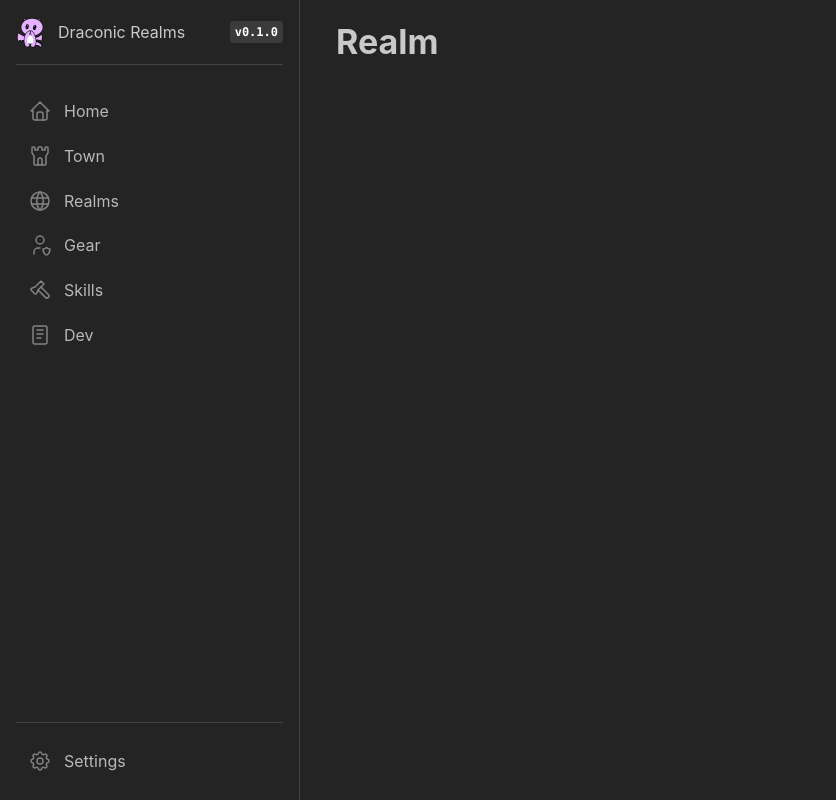
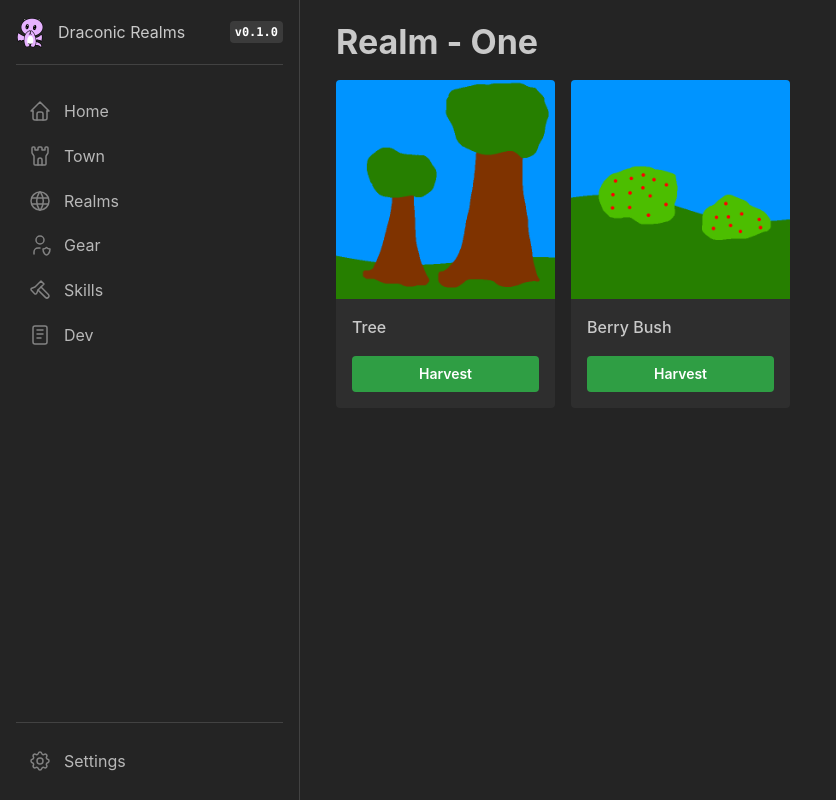
Before and after one commit to BlakeIsMyWaifu/Draconic-Realms, a React (Vite) app: page /realm in a window 1280 px wide. Shown: the whole page, without its empty margins (0-836 px from the left). Built offline with nearby package versions, Linux system fonts and the light colour scheme.

Commit message:
✨ Activity Cards

```diff
--- a/src/components/Navbar/Navbar.module.css
+++ b/src/components/Navbar/Navbar.module.css
@@ -49,3 +49,9 @@
   color: var(--mantine-color-dark-2);
   margin-right: var(--mantine-spacing-sm);
 }
+
+.activitySection {
+  padding-top: var(--mantine-spacing-md);
+  margin-top: var(--mantine-spacing-md);
+  border-top: 1px solid var(--mantine-color-dark-4);
+}
--- a/src/components/Navbar/Navbar.tsx
+++ b/src/components/Navbar/Navbar.tsx
@@ -1,4 +1,4 @@
-import { Box, Code, Group, Image, Stack, Text } from '@mantine/core'
+import { Box, Code, Group, Image, Progress, Stack, Text } from '@mantine/core'
 import {
 	IconAxe,
 	IconHome,
@@ -11,12 +11,11 @@ import {
 } from '@tabler/icons-react'
 import { Link, type LinkProps } from '@tanstack/react-router'
 import { version } from '~/../package.json'
+import type { ResourceNode } from '~/data/realms'
 import { useRealmStore } from '~/state/useRealmStore'
 import classes from './Navbar.module.css'
 
 export default function NavbarSimple() {
-	const isDev = process.env.NODE_ENV === 'development'
-
 	const activeRealm = useRealmStore(state => state.active)
 
 	return (
@@ -30,23 +29,7 @@ export default function NavbarSimple() {
 					<Code fw={700}>v{version}</Code>
 				</Group>
 
-				{activeRealm ? (
-					<>
-						<NavLink name='Realm' icon={IconWorld} link='/realm' />
-						<NavLink name='Gear' icon={IconUserShield} link='/realmGear' />
-						<NavLink name='Skills' icon={IconAxe} link='/skills' />
-					</>
-				) : (
-					<>
-						<NavLink name='Home' icon={IconHome} link='/' />
-						<NavLink name='Town' icon={IconTower} link='/town' />
-						<NavLink name='Realms' icon={IconWorld} link='/realms' />
-						<NavLink name='Gear' icon={IconUserShield} link='/gear' />
-						<NavLink name='Skills' icon={IconAxe} link='/skills' />
-					</>
-				)}
-
-				{isDev && <NavLink name='Dev' icon={IconNotes} link='/dev' />}
+				{activeRealm ? <RealmNavbar /> : <MainNavbar />}
 			</Box>
 
 			<Box pt='md' mt='md' className={classes.footer}>
@@ -70,3 +53,56 @@ function NavLink({ name, icon: Icon, link }: NavLinkProps) {
 		</Link>
 	)
 }
+
+function DevLink() {
+	const isDev = process.env.NODE_ENV === 'development'
+	return isDev ? <NavLink name='Dev' icon={IconNotes} link='/dev' /> : null
+}
+
+function MainNavbar() {
+	return (
+		<>
+			<NavLink name='Home' icon={IconHome} link='/' />
+			<NavLink name='Town' icon={IconTower} link='/town' />
+			<NavLink name='Realms' icon={IconWorld} link='/realms' />
+			<NavLink name='Gear' icon={IconUserShield} link='/gear' />
+			<NavLink name='Skills' icon={IconAxe} link='/skills' />
+			<DevLink />
+		</>
+	)
+}
+
+function RealmNavbar() {
+	const activity = useRealmStore(state => state.activity)
+	const activityList = Object.values(activity)
+
+	return (
+		<>
+			<NavLink name='Realm' icon={IconWorld} link='/realm' />
+			<NavLink name='Gear' icon={IconUserShield} link='/realmGear' />
+			<NavLink name='Skills' icon={IconAxe} link='/skills' />
+			<DevLink />
+
+			<Stack className={classes.activitySection}>
+				{!!activityList.length &&
+					activityList.map(resource => <Activity key={resource.name} resource={resource} />)}
+			</Stack>
+		</>
+	)
+}
+
+type ActivityProps = {
+	resource: ResourceNode
+}
+
+function Activity({ resource }: ActivityProps) {
+	return (
+		<Group p='xs'>
+			<Image src={`/resources/${resource.image}.png`} h={48} radius='md' />
+			<Stack gap={0} style={{ flex: 1 }}>
+				<Text>{resource.name}</Text>
+				<Progress value={10} />
+			</Stack>
+		</Group>
+	)
+}
--- a/src/data/realms.ts
+++ b/src/data/realms.ts
@@ -27,9 +27,11 @@ type Area = {
 	resourceNodes: ResourceNode[]
 }
 
-type ResourceNode = {
-	/** Name of node, doesn't need to be unique */
+export type ResourceNode = {
+	/** Name of node, must be unique to the area */
 	name: string
+	/** Name of image in /public/resources/*.png */
+	image: string
 	/** Skills that are required to farm the resource node */
 	requirements: SkillRequirement[]
 	/** Resources that are gained after a successful harvest */
@@ -79,6 +81,7 @@ const realmsArray = [
 				resourceNodes: [
 					{
 						name: 'Tree',
+						image: 'tree',
 						requirements: [
 							{
 								skill: 'survival',
@@ -99,6 +102,30 @@ const realmsArray = [
 							}
 						],
 						successChance: 50
+					},
+					{
+						name: 'Berry Bush',
+						image: 'berry',
+						requirements: [
+							{
+								skill: 'survival',
+								subskill: 'foraging',
+								levelRequirement: 1
+							}
+						],
+						resources: [
+							{
+								time: 5,
+								resource: [
+									{
+										amount: [2, 6],
+										chance: 100,
+										type: null
+									}
+								]
+							}
+						],
+						successChance: 80
 					}
 				]
 			},
@@ -107,6 +134,7 @@ const realmsArray = [
 				resourceNodes: [
 					{
 						name: 'Berry Bush',
+						image: 'berry',
 						requirements: [
 							{
 								skill: 'survival',
@@ -145,6 +173,7 @@ const realmsArray = [
 				resourceNodes: [
 					{
 						name: 'Tree',
+						image: 'tree',
 						requirements: [
 							{
 								skill: 'survival',
@@ -173,6 +202,7 @@ const realmsArray = [
 				resourceNodes: [
 					{
 						name: 'Berry Bush',
+						image: 'berry',
 						requirements: [
 							{
 								skill: 'survival',
@@ -211,6 +241,7 @@ const realmsArray = [
 				resourceNodes: [
 					{
 						name: 'Tree',
+						image: 'tree',
 						requirements: [
 							{
 								skill: 'survival',
@@ -239,6 +270,7 @@ const realmsArray = [
 				resourceNodes: [
 					{
 						name: 'Berry Bush',
+						image: 'berry',
 						requirements: [
 							{
 								skill: 'survival',
--- /dev/null
+++ b/src/hooks/useMountEffect.ts
@@ -0,0 +1,5 @@
+import { useEffect, type EffectCallback } from 'react'
+
+export const useMountEffect = (func: EffectCallback) => {
+	useEffect(func, [])
+}
--- a/src/routes/__root.tsx
+++ b/src/routes/__root.tsx
@@ -3,9 +3,24 @@ import { Outlet, createRootRoute } from '@tanstack/react-router'
 import { TanStackRouterDevtools } from '@tanstack/router-devtools'
 import Mantine from '~/components/Mantine'
 import Navbar from '~/components/Navbar'
+import { useMountEffect } from '~/hooks/useMountEffect'
+import { router } from '~/main'
+import { useRealmStore } from '~/state/useRealmStore'
 
 export const Route = createRootRoute({
-	component: () => (
+	component: Root
+})
+
+function Root() {
+	const activeRealm = useRealmStore(state => state.active)
+
+	useMountEffect(() => {
+		if (activeRealm) {
+			router.navigate({ to: '/realm' })
+		}
+	})
+
+	return (
 		<>
 			<Mantine>
 				<Group align='flex-start'>
@@ -18,4 +33,4 @@ export const Route = createRootRoute({
 			<TanStackRouterDevtools />
 		</>
 	)
-})
+}
--- a/src/routes/realm.tsx
+++ b/src/routes/realm.tsx
@@ -1,10 +1,58 @@
-import { Title } from '@mantine/core'
+import { Button, Card, Image, Stack, Text, Title } from '@mantine/core'
 import { createFileRoute } from '@tanstack/react-router'
+import CardGrid from '~/components/CardGrid'
+import { getRealm, type ResourceNode } from '~/data/realms'
+import { useRealmStore } from '~/state/useRealmStore'
 
 export const Route = createFileRoute('/realm')({
 	component: Realm
 })
 
 function Realm() {
-	return <Title>Realm</Title>
+	const realmName = useRealmStore(state => state.realmName)
+	const realmData = getRealm(realmName)
+
+	const currentArea = useRealmStore(state => state.currentArea)
+
+	return (
+		<Stack>
+			<Title>Realm - {realmName}</Title>
+			<CardGrid>
+				{realmData.areas[currentArea].resourceNodes.map(resource => {
+					return <Resource key={resource.name} resource={resource} />
+				})}
+			</CardGrid>
+		</Stack>
+	)
 }
+
+type ResourceProp = {
+	resource: ResourceNode
+}
+
+function Resource({ resource }: ResourceProp) {
+	const toggleActivity = useRealmStore(state => state.toggleActivity)
+	const activity = useRealmStore(state => state.activity)
+	const isActive = Object.keys(activity).includes(resource.name)
+	const activityLimit = useRealmStore(state => state.activityLimit)
+
+	return (
+		<Card>
+			<Card.Section>
+				<Image src={`/resources/${resource.image}.png`} />
+			</Card.Section>
+
+			<Card.Section p='md' component={Stack}>
+				<Text fw={500}>{resource.name}</Text>
+
+				<Button
+					color={isActive ? 'red' : 'green'}
+					disabled={activityLimit <= Object.keys(activity).length && !isActive}
+					onClick={() => toggleActivity(resource)}
+				>
+					{isActive ? 'Stop' : 'Harvest'}
+				</Button>
+			</Card.Section>
+		</Card>
+	)
+}
--- a/src/routes/realms.tsx
+++ b/src/routes/realms.tsx
@@ -38,7 +38,7 @@ function Realm({ realmData }: RealmProps) {
 	return (
 		<Card>
 			<Card.Section>
-				<Image src={`/public/realms/${realmData.image}.png`} />
+				<Image src={`/realms/${realmData.image}.png`} />
 			</Card.Section>
 
 			<Card.Section p='md' component={Stack}>
--- a/src/state/useRealmStore.ts
+++ b/src/state/useRealmStore.ts
@@ -1,19 +1,25 @@
 import { create } from 'zustand'
 import { devtools, persist } from 'zustand/middleware'
-import { getRealm, type RealmName } from '~/data/realms'
+import { getAllRealms, getRealm, type RealmName, type ResourceNode } from '~/data/realms'
 import { router } from '~/main'
 import { createActionName, persistStoreName, type Slice } from './storeTypes'
 
 type RealmState = {
 	active: boolean
+	realmName: RealmName
 	timeRemaining: number
 	currentArea: number
+	activityLimit: number
+	activity: Record<string, ResourceNode>
 }
 
 const realmState: RealmState = {
 	active: false,
+	realmName: getAllRealms()[0].name,
 	timeRemaining: 0,
-	currentArea: 0
+	currentArea: 0,
+	activityLimit: 1,
+	activity: {}
 }
 
 const actionName = createActionName<RealmAction>('realm')
@@ -21,6 +27,8 @@ const actionName = createActionName<RealmAction>('realm')
 type RealmAction = {
 	setActive: (realm: RealmName) => void
 	setInactive: () => void
+
+	toggleActivity: (resourceNode: ResourceNode) => void
 }
 
 const createRealmAction: Slice<RealmStore, RealmAction> = (set, get) => ({
@@ -43,7 +51,28 @@ const createRealmAction: Slice<RealmStore, RealmAction> = (set, get) => ({
 	setInactive: () => {
 		if (!get().active) return
 
-		set({ ...realmState }, ...actionName('setInactive'))
+		set({ active: false }, ...actionName('setInactive'))
+	},
+
+	toggleActivity: resourceNode => {
+		if (!get().active) return
+
+		if (get().activity[resourceNode.name]) {
+			const { [resourceNode.name]: _toRemove, ...activity } = get().activity
+			set({ activity }, ...actionName('toggleActivity/remove'))
+		} else {
+			if (get().activityLimit <= Object.keys(get().activity).length) return
+
+			set(
+				state => ({
+					activity: {
+						...state.activity,
+						[resourceNode.name]: resourceNode
+					}
+				}),
+				...actionName('toggleActivity/add')
+			)
+		}
 	}
 })
 
```
Also changed, not shown: public/resources/berry.png (added), public/resources/tree.png (added).
